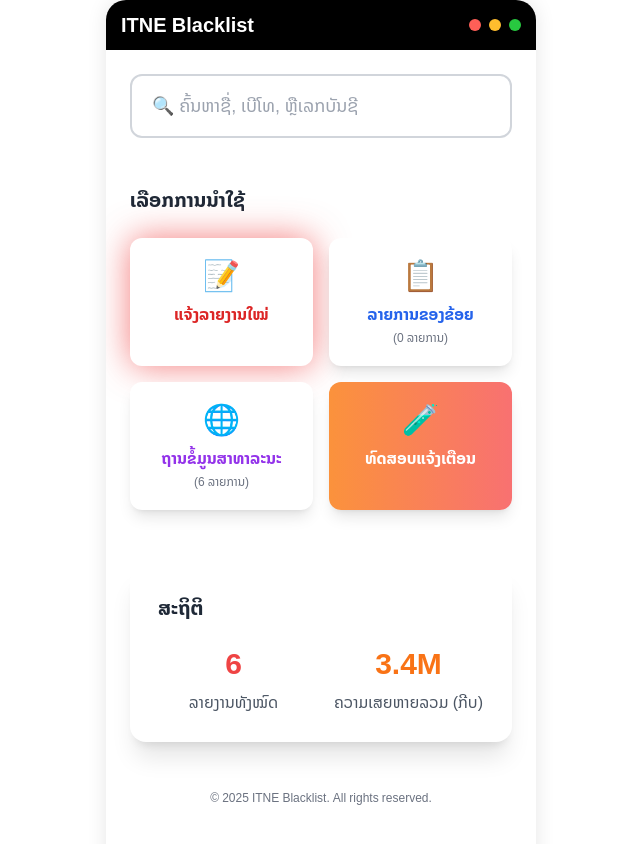
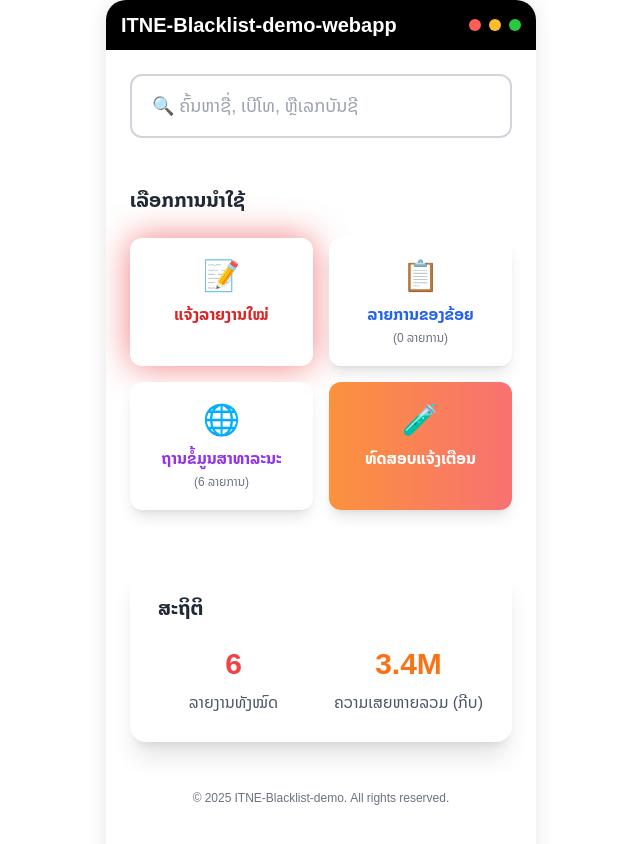
Before and after one commit to THONEPANYA/ITNE-Blacklist, a plain HTML site: page index.html in a window 1280 px wide. Shown: the whole page, without its empty margins (319-959 px from the left). Drawn offline with nearby package versions, Linux system fonts and the light colour scheme.

Commit message:
Update title and footer text for consistency in branding

```diff
--- a/index.html
+++ b/index.html
@@ -3,7 +3,7 @@
 <head>
   <meta charset="UTF-8">
   <meta name="viewport" content="width=device-width, initial-scale=1.0, user-scalable=no">
-  <title>ITNE Blacklist</title>
+  <title>ITNE-Blacklist-DEMO</title>
   <script src="https://cdn.tailwindcss.com"></script>
   <link rel="stylesheet" href="style.css">
 </head>
@@ -13,7 +13,7 @@
     <div id="homeScreen" class="fade-in">
       <!-- Header -->
       <div class="bg-black text-white safe-top" style="position: relative; display: flex; align-items: center; padding: 0 15px; height: 50px;">
-        <h1 class="text-xl font-bold">ITNE Blacklist</h1>
+        <h1 class="text-xl font-bold">ITNE-Blacklist-demo-webapp</h1>
         <div class="window-bar-buttons" style="position: absolute; top: 50%; transform: translateY(-50%); right: 15px;">
           <div class="window-bar-button red"></div>
           <div class="window-bar-button yellow"></div>
@@ -301,7 +301,7 @@
 
     <!-- Footer -->
     <footer class="text-center py-4 text-gray-500 text-xs">
-      <p>&copy; 2025 ITNE Blacklist. All rights reserved.</p>
+      <p>&copy; 2025 ITNE-Blacklist-demo. All rights reserved.</p>
     </footer>
 
   </div>
```
